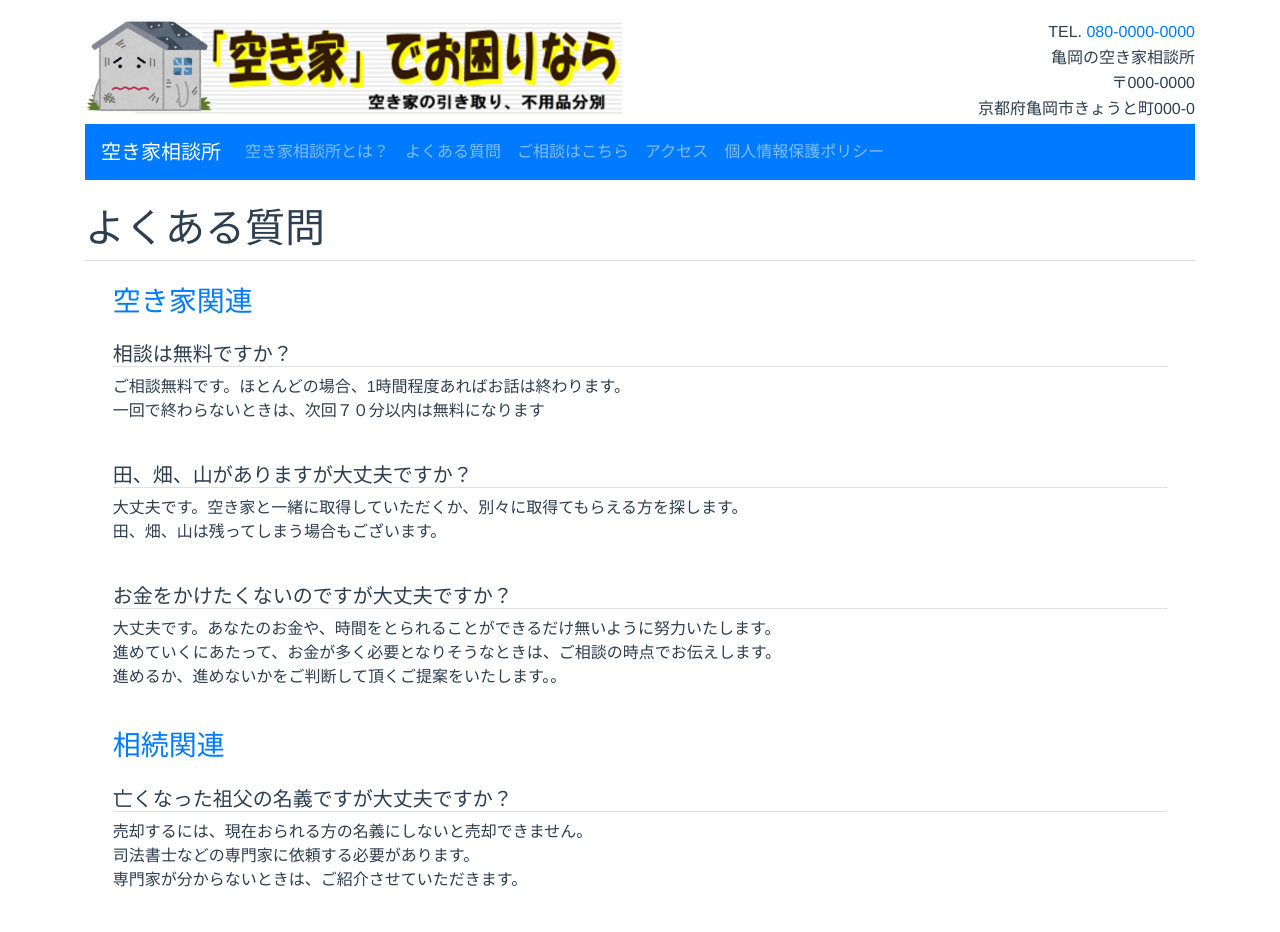
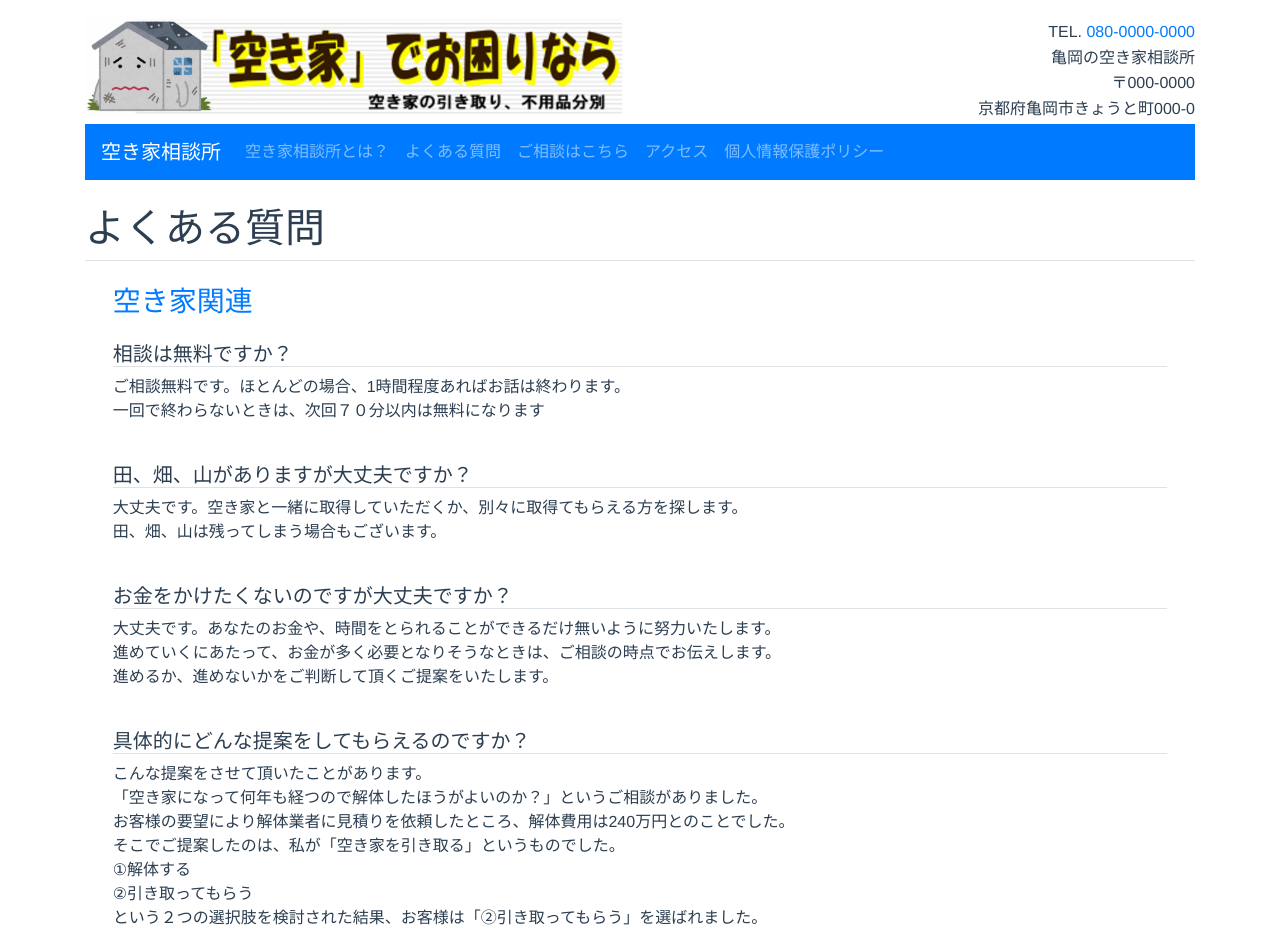
Before and after one commit to nakamura0736/empty-house, a Vue app: page /#/questions in a window 1280 px wide. Shown: the top 932 px of the page. Built offline with nearby package versions, Linux system fonts and the light colour scheme.

Commit message:
add new question

```diff
--- a/src/components/questions.vue
+++ b/src/components/questions.vue
@@ -27,7 +27,19 @@
                <p>
                   大丈夫です。あなたのお金や、時間をとられることができるだけ無いように努力いたします。
                   <br>進めていくにあたって、お金が多く必要となりそうなときは、ご相談の時点でお伝えします。
-                  <br>進めるか、進めないかをご判断して頂くご提案をいたします。。
+                  <br>進めるか、進めないかをご判断して頂くご提案をいたします。
+               </p>
+            </div>
+            <div class='items pb-4'>
+               <h5 class='border-bottom'>具体的にどんな提案をしてもらえるのですか？</h5>
+               <p>
+                  こんな提案をさせて頂いたことがあります。
+                  <br>「空き家になって何年も経つので解体したほうがよいのか？」というご相談がありました。
+                  <br>お客様の要望により解体業者に見積りを依頼したところ、解体費用は240万円とのことでした。
+                  <br>そこでご提案したのは、私が「空き家を引き取る」というものでした。
+                  <br>①解体する
+                  <br>②引き取ってもらう
+                  <br>という２つの選択肢を検討された結果、お客様は「②引き取ってもらう」を選ばれました。
                </p>
             </div>
          </div>
@@ -50,6 +62,7 @@
                　　<br>当事務所にできることは限られていますが、各専門家と連携してあなたのお困りごとを解決いたします！
                </p>
             </div>
+
          </div>
       </div>
    </div>
```
